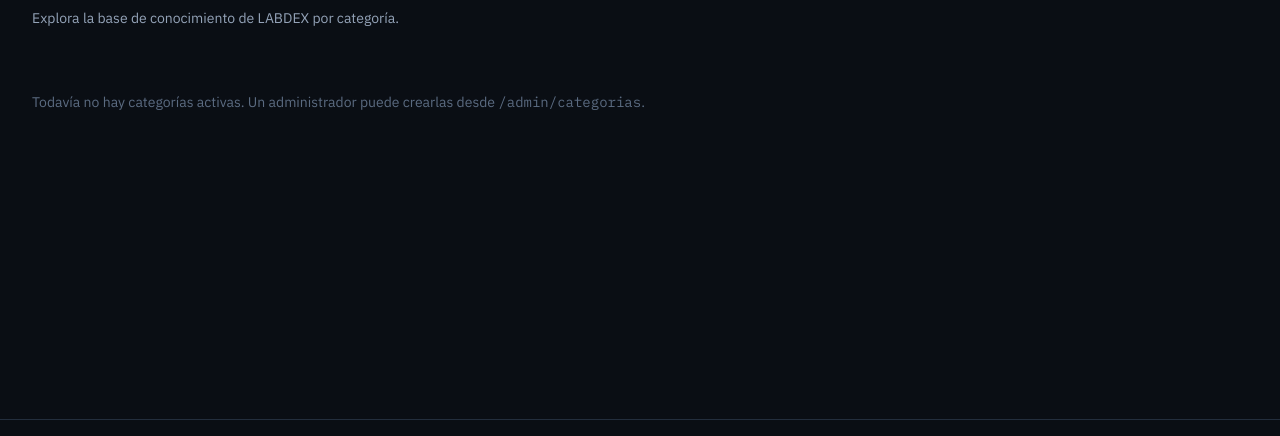
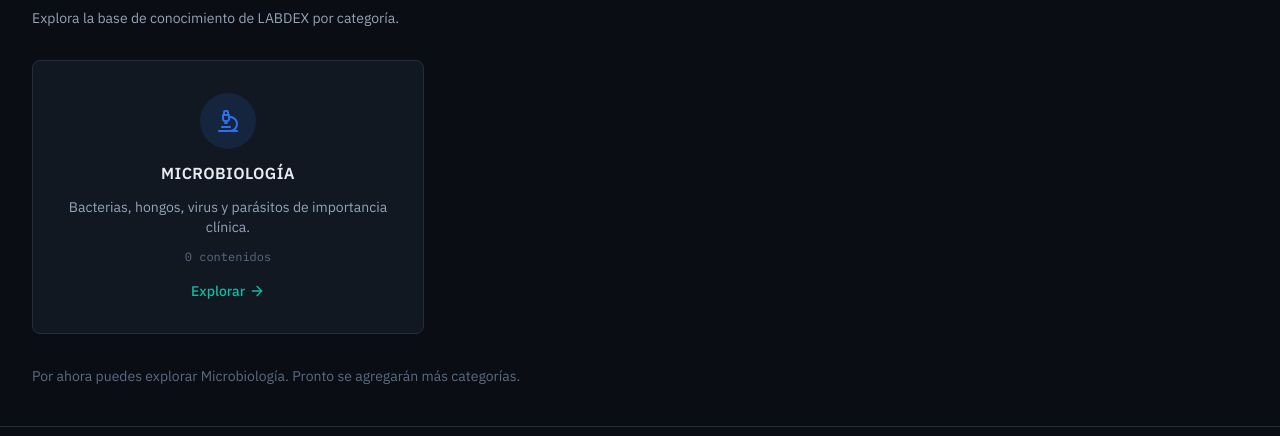
Before and after one commit to ashxd06/labdex-claude, a Next.js app: page /contenido in a window 1280 px wide. Shown: the part 165-601 px from the top of the page. Built offline with nearby package versions, Linux system fonts and the light colour scheme; no server answers; the database is empty.

Commit message:
Muestra siempre Microbiología en la página de Contenido

```diff
--- a/app/contenido/page.tsx
+++ b/app/contenido/page.tsx
@@ -25,9 +25,12 @@
   // categorías muestran su contenido real vía laboratory_tests/procedures/
   // clinical_analyses filtrados por category_id (Fase 7, §1) — las mismas
   // tres tablas que ya lista /contenido/[categoria] al entrar a cada una.
-  const nonMicrobiologiaIds = categories
-    .filter((c) => c.type !== "microbiologia")
-    .map((c) => c.id);
+  // Microbiología tiene ruta y tabla propias: mantener su acceso visible
+  // aunque todavía no exista una fila de categoría activa en Supabase.
+  const otherCategories = categories.filter(
+    (category) => category.type !== "microbiologia" && category.slug !== "microbiologia"
+  );
+  const nonMicrobiologiaIds = otherCategories.map((category) => category.id);
   const categoryCountsResult = await getCategoryContentCounts(nonMicrobiologiaIds);
 
   return (
@@ -41,7 +44,19 @@
         </p>
 
         <div className="mt-8 grid grid-cols-1 gap-5 sm:grid-cols-2 lg:grid-cols-3">
-          {categories.map((category) => {
+          <CategoryCard
+            key="microbiologia"
+            slug="microbiologia"
+            name="Microbiología"
+            description="Bacterias, hongos, virus y parásitos de importancia clínica."
+            icon="microscope"
+            count={
+              microorganismCountResult.error === null
+                ? microorganismCountResult.count
+                : null
+            }
+          />
+          {otherCategories.map((category) => {
             const isMicrobiologia = category.type === "microbiologia";
             const count = isMicrobiologia
               ? microorganismCountResult.error === null
@@ -64,10 +79,9 @@
           })}
         </div>
 
-        {categories.length === 0 && (
+        {otherCategories.length === 0 && (
           <p className="mt-8 text-sm text-text-faint">
-            Todavía no hay categorías activas. Un administrador puede crearlas desde{" "}
-            <span className="font-mono">/admin/categorias</span>.
+            Por ahora puedes explorar Microbiología. Pronto se agregarán más categorías.
           </p>
         )}
       </main>
```
